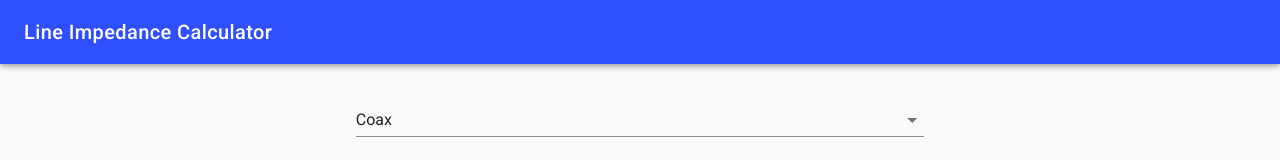
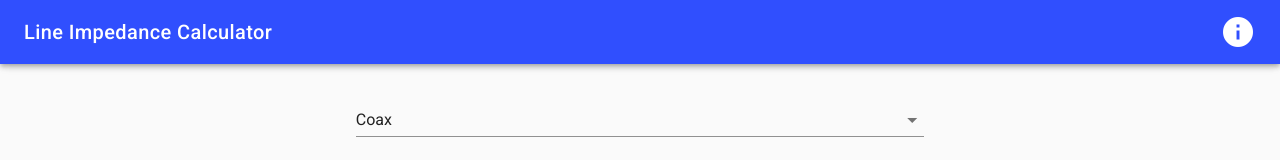
Before and after one commit to Maxbrain0/tl-calc, a Vue app: page / in a window 1280 px wide. Shown: the top 160 px of the page. Built offline with nearby package versions, Linux system fonts and the light colour scheme.

Commit message:
Add info button to toolbar

```diff
--- a/src/App.vue
+++ b/src/App.vue
@@ -3,6 +3,7 @@
     <v-app>
       <v-toolbar dark color="primary">
         <h1 class="toolbar-title title">Line Impedance Calculator</h1>
+        <v-icon dark large>info</v-icon>
       </v-toolbar>
       <v-container>
         <v-layout justify-center>
```
